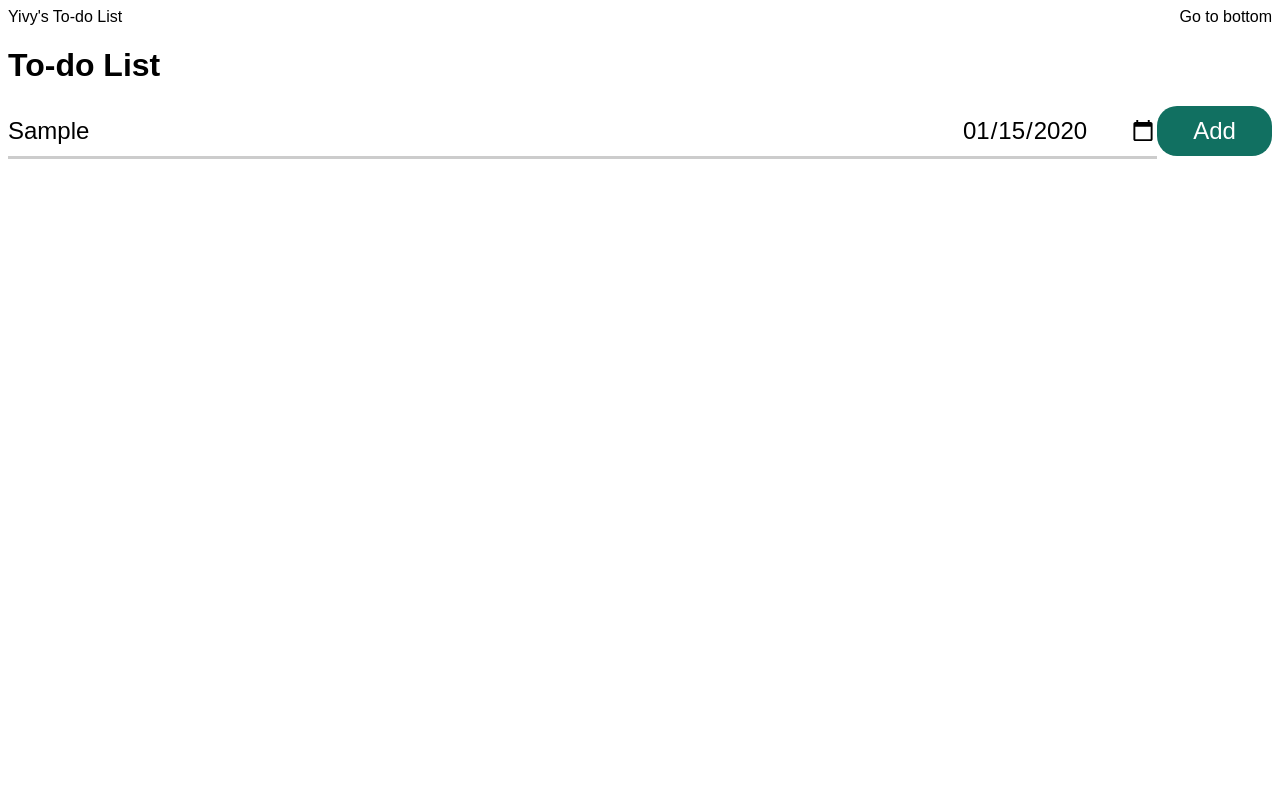
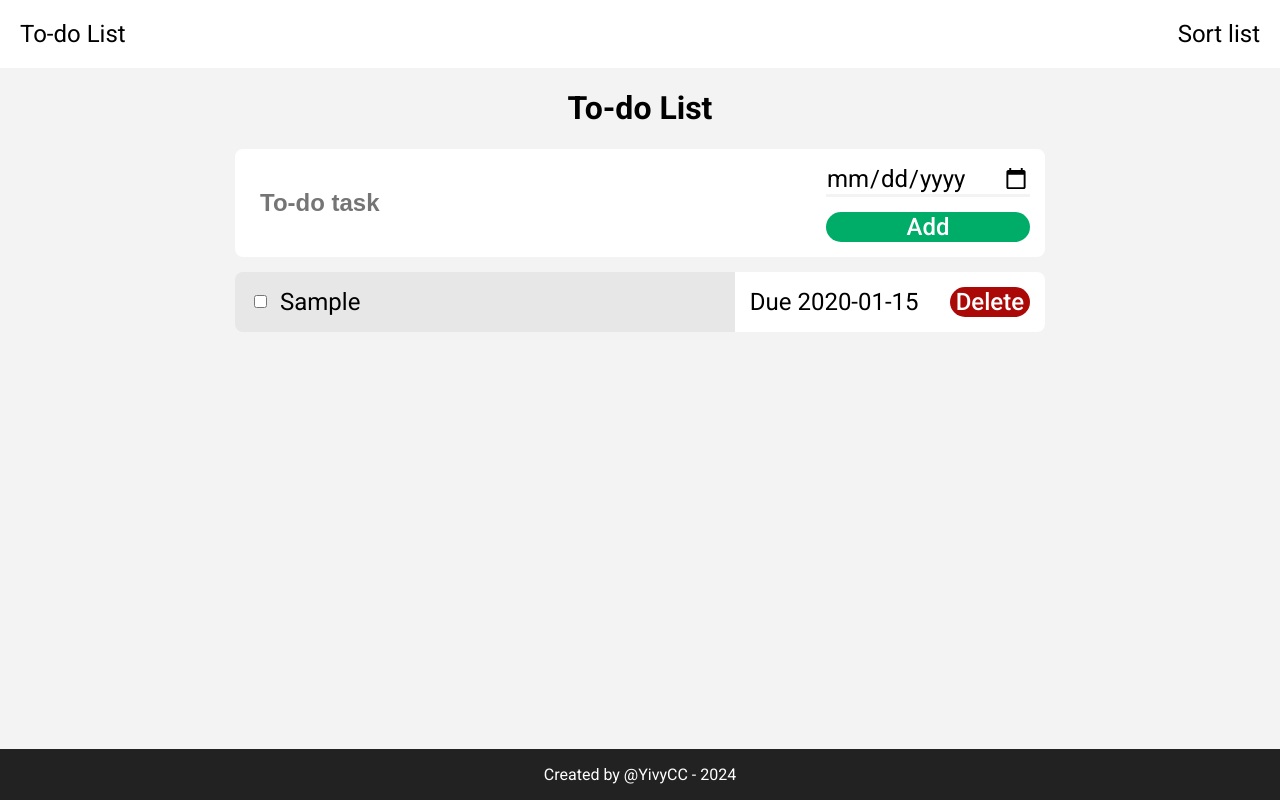
Before and after one commit to YivyCC/ToDoList, a plain HTML site: page index.html in a window 1280 px wide. Both pictures are taken after typing "Sample", "2020-01-15" into the empty fields and a click on the button "Add". Drawn offline with Linux system fonts and the light colour scheme; files that its build step writes are made by us from their sources.

Commit message:
Updated JS code and style

```diff
--- a/ToDoList.css
+++ b/ToDoList.css
@@ -1,110 +1,266 @@
+:root{
+  --main-text-size: clamp(1.1rem, 2dvw, 1.5rem);
+  --main-font: "Roboto", sans-serif;
+  --main-color: #fff;
+  --back-color: #F3F3F3;
+  --second-back-color: #E7E7E7;
+  --add-btn-color: #00AD68;
+  --del-btn-color: #ab0808;
+  --main-font-color: #000;
+  --second-font-color: #fff;
+  --border-radius: 8px;
+  --border-angle: 0deg;
+}
+
 body{
   box-sizing: border-box;
   display: flex;
   flex-direction: column;
   align-items: center;
   font-family: var(--main-font);
-  --main-text-size: 1.5rem;
-  --main-font: sans-serif;
+  padding: 0;
+  margin: 0;
+  min-height: 100dvh;
+  background-color: var(--back-color);
 }
 
 /* Header */
 header{
-  width: clamp(500px, 100%, 1500px);
+  width: 100dvw;
 }
 
 .header__wrapper{
   display: flex;
   justify-content: space-between;
+  font-size: var(--main-text-size);
+  padding: 20px;
+  background-color: var(--main-color);
 }
 /* End of Header */
 
 /* Main Content */
 main{
-  width: clamp(500px, 100%, 1500px);
+  display: flex;
+  flex-direction: column;
+  align-items: center;
+  width: clamp(450px, 90%, 900px);
 }
 
-.input-wrapper, .new-List-Items-wrapper{
-  width: 100%;
-  display: flex;
-  justify-content: space-between;
+.main__container, .new-task{
+  border-radius: var(--border-radius);
+  margin-bottom: 15px;
+  width: inherit;
 }
 
-/* Input and list items */
-.new-ToDo, .js-todo-input{
-  width: 1000px;
+.main__container{
+  background-color: var(--main-color);
+}
+
+.input-wrapper, .new-task-wrapper{
+  display: grid;
+  grid-template-columns: repeat(2, 1fr);
+  padding: var(--padding);
+  overflow: hidden;
+  gap: var(--gap);
+  font-size: var(--main-text-size);
+  font-family: var(--main-font);
+  --padding: 15px;
+  --gap: 2em;
+  --line-offset: calc(var(--gap) / 2);
+  --line-thickness: 3px;
+}
+
+.input-border, .to-do-list{
+  grid-column: 1/span 2;
+  position: relative;
+  display: flex;
+  width: 100%;
+}
+
+.input-task-container{
+  display: flex;
+  align-items: center;
+  min-width: 100%;
+  position: relative;
+}
+
+/* Gray border below the text input */
+.input-border::after{
+  content: '';
+  position: absolute;
+  background-color: var(--back-color);
+  z-index: 1;
+  width: 100dvw;
+  height: var(--line-thickness);
+  left: calc(var(--padding)*-1);
+  bottom: calc(var(--line-offset) * -1);
+}
+
+/* Animated border for text input */
+.input-task-container::after, .input-task-container::before{
+  content: '';
+  position: absolute;
+  top: 50%;
+  left: 50%;
+  translate: -50% -50%;
+  z-index: 1;
+  width: 100%;
+  height: 100%;
+  padding: 2px;
+  border-radius: var(--border-radius);
+  background-image: conic-gradient(from var(--border-angle), rgb(205, 205, 205) 16%, #aeaeae 100%); /*conic-gradient(from var(--border-angle), #7679FFFF 16%, rgb(71, 237, 201) 38%, #76FFF5FF 47%, #76FFC2FF 55%, #FFC776FF 66%, #7699FFFF 74%, #7699FFFF 86%, #71C4FFFF 100%); /*conic-gradient(from var(--border-angle), transparent 60%, #000, #42e, #d2b);*/
+  animation: border-effect 0.6s linear;
+  opacity: 0;
+  display: none;
+  box-sizing: border-box;
+}
+
+.input-task-container::before{
+  filter: blur(1rem);
+  opacity: 0;
+  display: none;
+}
+
+.input-task-container:hover::after, .input-task-container:hover::before{
+  display: block;
+}
+
+/* style for to-do and date inputs */
+.js-todo-input{
+  border: none;
+  border-radius: var(--border-radius);
+  padding-left: 10px;
+  font-size: var(--main-text-size);
+  font-weight: 700;
+  outline: none;
+  height: 100%;
+  width: 100%;
+  z-index: 2;
+}
+
+.js-tododate-input{
+  border: none;
+  padding: 0;
+  outline: none;
+  border-bottom: 3px solid var(--back-color);
+  font-family: var(--main-font);
+  font-size: var(--main-text-size);
+}
+
+/* New added tasks */
+.new-task-wrapper{
+  border-radius: var(--border-radius);
+  margin-bottom: 15px;
+  gap: 0;
+  padding: 0;
+}
+
+.to-do-list{
+  background-color: var(--second-back-color);
+  min-height: 10px;
+  padding: 5px 15px;
+}
+
+.to-do-list, .to-do-date, .del-btn-container{
+  display: flex;
+  align-items: center;
   text-wrap: pretty;
 }
 
-.new-ToDo{
-  background-color: moccasin;
+.to-do-text{
+  cursor: pointer;
+  margin-left: 10px;
 }
 
-/* Date and list items shared design */
-.js-todo-input, .js-tododate-input{
-  border: none;
-  padding: 0;
+.to-do-list__check{
   outline: none;
-  border-bottom: 3px solid #ccc;
 }
 
-.new-ToDo, .new-Date, .new-DelBtn{
-  margin-top: 10px;
+.to-do-list__check:checked + label{
+  text-decoration: line-through;
+  color: #898989;
 }
 
-.new-ToDo, .new-Date, .js-todo-input, .js-tododate-input, .new-DelBtn, .js-add-btn{
-  height: 50px;
-  font-size: var(--main-text-size);
-  font-family: var(--main-font);
-  display: flex;
-  align-items: center;
+.to-do-date, .del-btn-container{
+  background-color: var(--main-color);
+  padding: 15px;
+  z-index: 1;
 }
 
-.ToDoList, .ToDoDate{
-  list-style: none;
-  margin: 0;
-  padding: 0;
-}
-
-/* Date entries */
-
-.js-tododate-input, .ToDoDate{
-  width: 200px;
-  font-size: var(--main-text-size);
-  font-family: var(--main-font);
-}
-
-.ToDoDate{
-  background-color: red;
-}
-
-.new-Date{
-  background-color: green;
+.del-btn-container{
+  justify-content: center;
 }
 
 /* Buttons */
-
-.new-DelBtn, .js-add-btn{
-  width: 120px;
-  justify-content: center;
+.delete-btn, .js-add-btn{
   border: none;
-  border-radius: 20px;
+  border-radius: 15px;
   cursor: pointer;
-  color: #fff
+  width: 100%;
+  color: var(--second-font-color);
+  font-family: var(--main-font);
+  font-weight: 500;
+  font-size: var(--main-text-size);
 }
 
 .js-add-btn{
-  background-color: #117061;
+  background-color: var(--add-btn-color);
 }
 
-.new-DelBtn{
-  background-color: #ab0808;
+.delete-btn{
+  background-color: var(--del-btn-color);
+}
+/* Main Content End*/
+
+/* Footer */
+footer{
+  background-color: #222;
+  color: var(--second-font-color);
+  width: 100dvw;
+  text-align: center;
+  margin-top: auto;
+}
+/* Footer end */
+
+/* Animations */
+@property --border-angle{ /*allow variable to be animated */
+  syntax: "<angle>";
+  initial-value: 0deg;
+  inherits: false;
 }
 
-.DeleteBtn{
-  display: flex;
-  flex-direction: column;
-  margin: 0;
+@keyframes border-effect{
+  0% {
+    --border-angle: 0deg;
+    display: block;
+    opacity: 0;
+  }
+  50%{
+    opacity: 1;
+  }
+  100%{
+    --border-angle: 360deg;
+    opacity: 0;
+    display: none;
+  }
 }
 
-/* End of Main Content */
+/* Media Queries */
+@media screen and (min-width:600px) {
+  .input-border, .to-do-list{
+    grid-column: 1;
+    grid-row: 1 / span 2;
+    position: relative;
+    padding-right: var(--padding);
+  }
+
+  .input-wrapper, .new-task-wrapper{
+    grid-template-columns: 3fr 1fr;
+    gap: 15px;
+  }
+
+  .new-task-wrapper{
+    grid-template-columns: 5fr 2fr 1fr;
+    gap: 0;
+  }
+}
--- a/ToDoList.js
+++ b/ToDoList.js
@@ -1,49 +1,56 @@
-let arrayToDo = [];
-let arrayToDoDate = [];
-let newList = {
-  item:'',
-  date:'',
-  delBtn:'',
-};
+let arrayToDoList = [];
+let toDoHTML = '';
 
 function addToDo(){
-  arrayToDo.push(document.querySelector(".js-todo-input").value);
-  arrayToDoDate.push(document.querySelector(".js-tododate-input").value);
-  displayArray();
+  const htmlTask = document.querySelector(".js-todo-input");
+  const htmlDate = document.querySelector(".js-tododate-input");
+  const task = htmlTask.value;
+  const date = htmlDate.value;
+  arrayToDoList.push({task, date});
+  htmlDate.value = '';
+  htmlTask.value = '';
+  dispArray();
 }
 
-function displayArray(){
-  for(i=0; i<arrayToDo.length; i++){
-    newList.item = document.createElement("li");
-    newList.item.classList.add("new-ToDo");
-    newList.date = document.createElement("li");
-    newList.date.classList.add("new-Date");
-    newList.delBtn = document.createElement("button");
-    newList.delBtn.classList.add("new-DelBtn");
-    newList.item.textContent = `${arrayToDo[i]}`;
-    newList.date.textContent = `${arrayToDoDate[i]}`;
-    newList.delBtn.textContent = "Remove";
+function dispArray(){
+  for(i=0; i<arrayToDoList.length; i++){
+    const {task, date} = arrayToDoList[i];
+    if (date == ""){
+      const html = `
+        <div class="new-task-wrapper">
+          <div class="to-do-list">
+            <input type="checkbox" id="${i}" class="to-do-list__check">
+            <label class="to-do-text" for="${i}">${task}</label>
+          </div>
+          <div class="to-do-date">No due date</div>
+          <div class="del-btn-container">
+            <button class="delete-btn" onclick="
+              arrayToDoList.splice(${i}, 1);
+              dispArray();
+            ">Delete</button>
+          </div>
+        </div>
+      `;
+      toDoHTML += html;
+    } else{
+      const html = `
+        <div class="new-task-wrapper">
+          <div class="to-do-list">
+            <input type="checkbox" id="${i}" class="to-do-list__check">
+            <label class="to-do-text" for="${i}">${task}</label>
+          </div>
+          <div class="to-do-date">Due ${date}</div>
+          <div class="del-btn-container">
+            <button class="delete-btn" onclick="
+              arrayToDoList.splice(${i}, 1);
+              dispArray();
+            ">Delete</button>
+          </div>
+        </div>
+      `;
+      toDoHTML += html;
+    }
   }
-  document.querySelector(".ToDoList").append(newList.item);
-  if(document.querySelector(".js-tododate-input").value === ""){
-    newList.date.textContent = "No due date";
-    document.querySelector(".ToDoDate").append(newList.date);
-  }else{
-    document.querySelector(".ToDoDate").append(newList.date);
-  }
-  document.querySelector(".DeleteBtn").append(newList.delBtn);
-  document.querySelector(".js-todo-input").value = "";
-  document.querySelector(".js-tododate-input").value = "";
+  document.querySelector(".new-task").innerHTML = toDoHTML;
+  toDoHTML = '';
 }
-
-/* Metodo 2 de hacer lo mismo Pero no me salio XD
-function addToDo(){
-  arrayToDo.push(document.querySelector(".js-todo-input").value);
-  arrayToDoDate.push(document.querySelector(".js-tododate-input").value);
-  for(i=0; i<arrayToDo.length; i++){
-    const asd = arrayToDo[i];
-    const newListItem = `<li>${asd}</li>`;
-    auxvar += newListItem;
-  }
-  document.querySelector(".ToDoList").innerHTML = auxvar;
-}*/
--- a/index.html
+++ b/index.html
@@ -1,7 +1,11 @@
 <!DOCTYPE html>
 <html lang="en">
 <head>
-  <link rel="stylesheet" href="../../CSS/EjerciciosJS/ToDoList.css">
+  <!--Linked fonts-->
+  <link rel="preconnect" href="https://fonts.googleapis.com">
+  <link rel="preconnect" href="https://fonts.gstatic.com" crossorigin>
+  <link href="https://fonts.googleapis.com/css2?family=Roboto:ital,wght@0,100;0,300;0,400;0,500;0,700;0,900;1,100;1,300;1,400;1,500;1,700;1,900&display=swap" rel="stylesheet">
+  <link rel="stylesheet" href="ToDoList.css">
   <meta charset="UTF-8">
   <meta name="viewport" content="width=device-width, initial-scale=1.0">
   <title>ToDoList Project</title>
@@ -9,24 +13,30 @@
 <body>
   <header>
     <div class="header__wrapper">
-      <div>Yivy's To-do List</div>
-      <div>Go to bottom</div>
+      <div>To-do List</div>
+      <div>Sort list</div>
     </div>
   </header>
+  <h1>To-do List</h1>
   <main>
-    <h1>To-do List</h1>
-    <div class="input-wrapper">
-      <input class="js-todo-input" type="text" placeholder="To-do description (max. 80 characters)" maxlength="80">
-      <input class="js-tododate-input" type="date" >
-      <button class="js-add-btn" onclick="addToDo()">Add</button>
+    <div class="main__container">
+      <div class="input-wrapper">
+        <div class="input-border">
+          <div class="input-task-container">
+            <input class="js-todo-input" type="text" placeholder="To-do task" onkeypress="
+              if(event.key == 'Enter'){addToDo()}">
+          </div>
+        </div>
+        <input class="js-tododate-input" type="date" >
+        <button class="js-add-btn" onclick="addToDo()">Add</button>
+      </div>
     </div>
-    <div class="new-List-Items-wrapper">
-      <ul class="ToDoList"></ul>
-      <ul class="ToDoDate"></ul>
-      <div class="DeleteBtn"></div>
-    </div>
+    <div class="new-task"></div>
   </main>
+  <footer>
+    <p>Created by @YivyCC - 2024</p>
+  </footer>
 
-  <script src="../../../Ejercicios JS/Principiante/ToDoList.js"></script>
+  <script src="ToDoList.js" defer></script>
 </body>
 </html>
```
